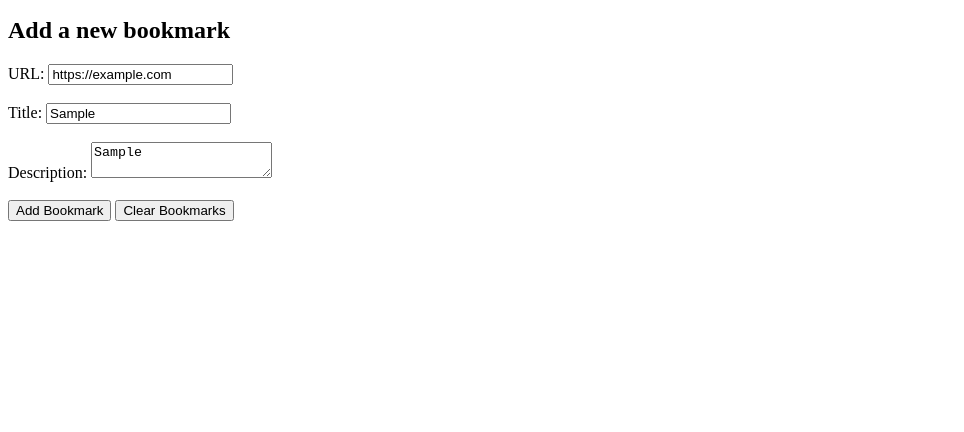
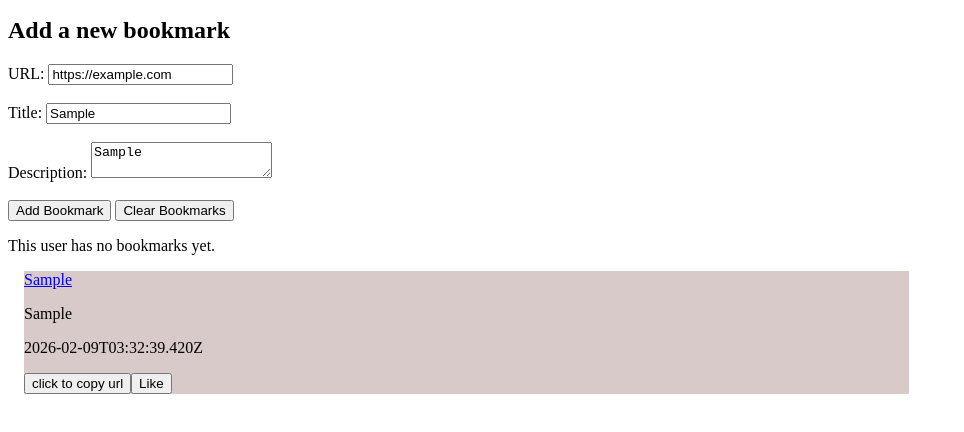
Before and after one commit to avatarit/Project-Shared-Bookmarks-2026, a website with bundled scripts: page index.html in a window 1280 px wide. Both pictures are taken after typing "https://example.com", "Sample", "Sample" into the empty fields and a click on the button "Add Bookmark". Shown: the part 102-534 px from the top of the page, without its empty margins (0-964 px from the left). Built offline with nearby package versions, Linux system fonts and the light colour scheme.

Commit message:
css and working on render

```diff
--- a/index.html
+++ b/index.html
@@ -4,6 +4,7 @@
     <meta charset="UTF-8" />
     <title>Shared Bookmarks</title>
     <script type="module" src="script.js"></script>
+    <link rel="stylesheet" href="styles.css" />
   </head>
 
   <body>
--- a/script.js
+++ b/script.js
@@ -27,9 +27,7 @@ function loadUsers() {
   //for first window load = when no user is selected
   currentUserId = users[0];
   renderBookmarks(currentUserId);
-
 }
-
 window.onload = loadUsers;
 
  //to identify which user has been selected using (change)
@@ -66,11 +64,6 @@ let bookmarkId = crypto.randomUUID();
   createdAt: createdAt,
   likes: likes,
 }
-//console.log(bookmark);
-
-//testing function = working : )
-//console.log("testing getData:..........");
-//console.log(getData(currentUserId));
 
 //saving this bookmark into bookmarks array then to local storage
 
@@ -88,24 +81,89 @@ let bookmarkId = crypto.randomUUID();
   console.log(bookmarks);
   saveBookmark(bookmarks);
  }
+  renderBookmarks(currentUserId);
+}
 
-
-}
 );
 
-
+//save the bookmarks in the local storage
 function saveBookmark (data){
 setData(currentUserId, data)
 }
 
 
-// display the bookmarks for selected user
-//when a user is selected , render all bookmark that is entered by the uesr
+// render/display the bookmarks for selected user
+// when a user is selected , render all bookmark that is entered by the uesr
 
 //this should displayed when a user is selected
 function renderBookmarks (currentUserId){
   let bookmarks= getData(currentUserId);
+  //need sortBookmark(bookmarks) to display newest to oldest
   console.log(bookmarks);
+  let noBookmarkText = document.getElementById("no-bookmarks-message");
+  let bookmarkSection = document.getElementById("bookmark-section");
+  let bookmarkList = document.getElementById("bookmark-list");
+  // bookmarkList.className="bookmark-background";
+
+  if(bookmarks === null){
+    noBookmarkText.hidden = false;
+    //need to fixt the type error in console (it apprears when selecting a user with empty bookmarks)
+  }
+  else {
+    // bookmarkSection.textContent= ""; // this is overridden everything i wrote down
+
+    for (const b of bookmarks){
+      let bookmarkcontainer = document.createElement("div");
+      let li = document.createElement("li");
+
+      bookmarkList.appendChild(li);
+      li.className="bookmark-background";
+
+      let titleLink = document.createElement("a");
+      titleLink.href= b.url;
+      titleLink.textContent= b.title;
+      titleLink.target= "_blank";
+      li.appendChild(titleLink);
+
+      let desc = document.createElement("p");
+      desc.textContent= b.description;
+      li.appendChild(desc);
+
+      let time = document.createElement("p");
+      time.textContent = b.createdAt;
+      li.appendChild(time);
+      //still need to check what best data type for time to use it in sorting
+
+      let copyButton = document.createElement("button");
+      copyButton.type= "button";
+      copyButton.textContent= "click to copy url";
+      copyButton.addEventListener("click", handleCopyButton (b.url));
+      li.appendChild(copyButton);
+
+      function handleCopyButton (){
+        //need to work on this function to handle the copy
+      }
+
+      let likeButton = document.createElement("button");
+      likeButton.type= "button";
+      likeButton.textContent= "Like";
+      likeButton.addEventListener("click", handleLikeButton );
+      li.appendChild(likeButton);
+
+      function handleLikeButton (){
+        //need to work on this function to handle the like button
+      }
+
+      //I need to clear everything before i render for new user
+
+
+
+
+
+
+    }
+
+  }
 
 }
 
--- /dev/null
+++ b/styles.css
@@ -0,0 +1,9 @@
+
+.bookmark-background{
+    background-color: rgb(217, 202, 202);
+    width: 70%;
+    font: bold;
+    color: black;
+    margin: 1rem;
+    list-style: none;
+}
```
